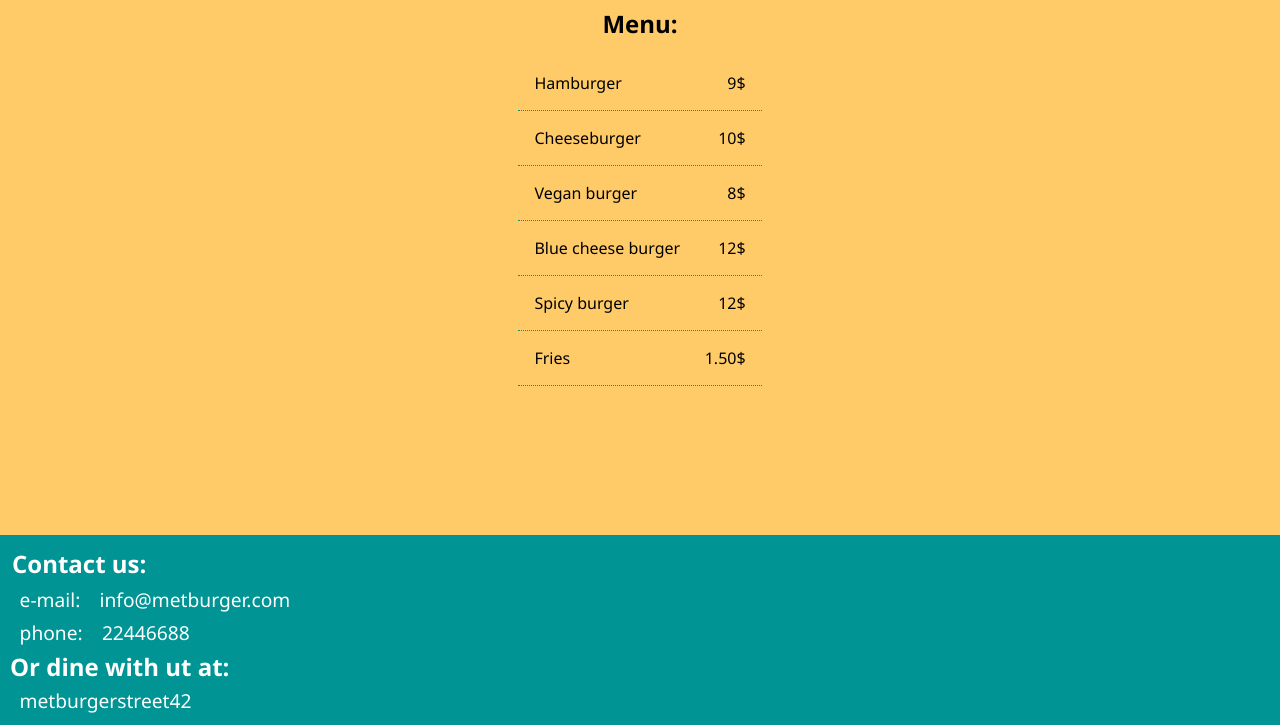
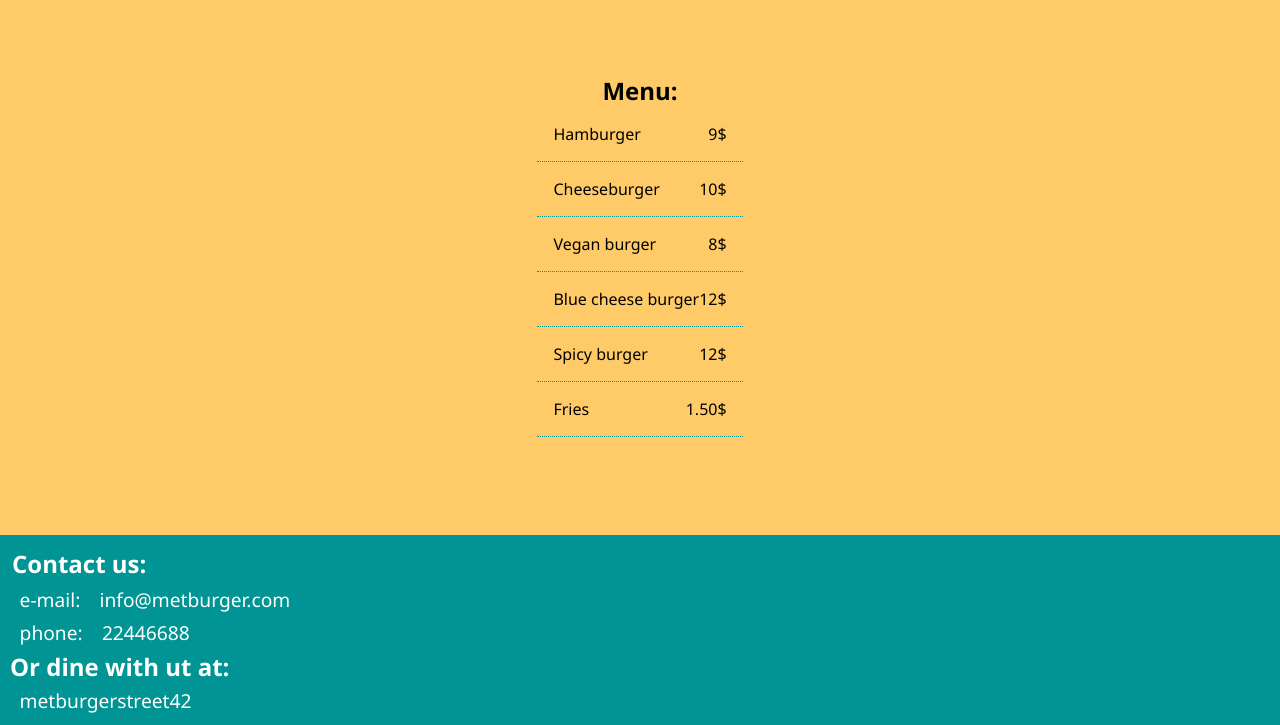
Before and after one commit to PederFosse/metBurger, a plain HTML site: page menu.html in a window 1280 px wide. Shown: the part 105-830 px from the top of the page. Drawn offline with Linux system fonts and the light colour scheme.

Commit message:
fixed main page

```diff
--- a/style/style.css
+++ b/style/style.css
@@ -65,6 +65,8 @@ main {
     min-height: 70vh;
     overflow: hidden;
     background-color: #ffcb69;
+    display: flex;
+    align-items: center;
 }
 
 .landing-element {
@@ -74,7 +76,6 @@ main {
 }
 
 .landing-name {
-
     display: flex;
     flex-direction: column;
     justify-content: center;
@@ -143,15 +144,13 @@ main {
      height: 70%;
      display: flex;
      flex-direction: column;
-     margin: 2em;
+     margin: 0 auto;
+     padding: 1em;
  }
 
  .menu-table {
-     width: 20%;
      height: 200px;
-     overflow: scroll;
      border-collapse: collapse;
-     margin-top: 1em;
  }
 
  .menu-item {
@@ -188,6 +187,7 @@ main {
 
     main {
         font-size: 1.2rem;
+        display: block;
     }
 
     nav {
```
Also changed, not shown: index.html (+1 -1 lines).
